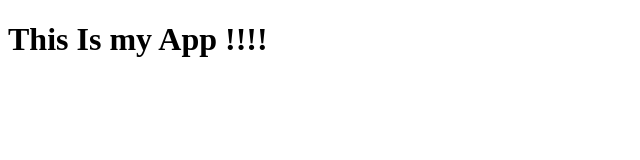
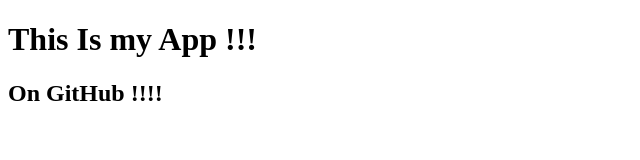
Before and after one commit to StressAddict/Crash-Course, a plain HTML site: page index.html in a window 1280 px wide. Shown: the whole page, without its empty margins (0-640 px from the left). Drawn offline with Linux system fonts and the light colour scheme.

Commit message:
initial commit

```diff
--- a/index.html
+++ b/index.html
@@ -7,6 +7,8 @@
     <title>My Appt</title>
 </head>
 <body>
-    <h1>This Is my App  !!!!</h1>
+    <h1>This Is my App  !!!</h1>
+
+    <h2>On GitHub !!!!</h2>
 </body>
 </html>
```
